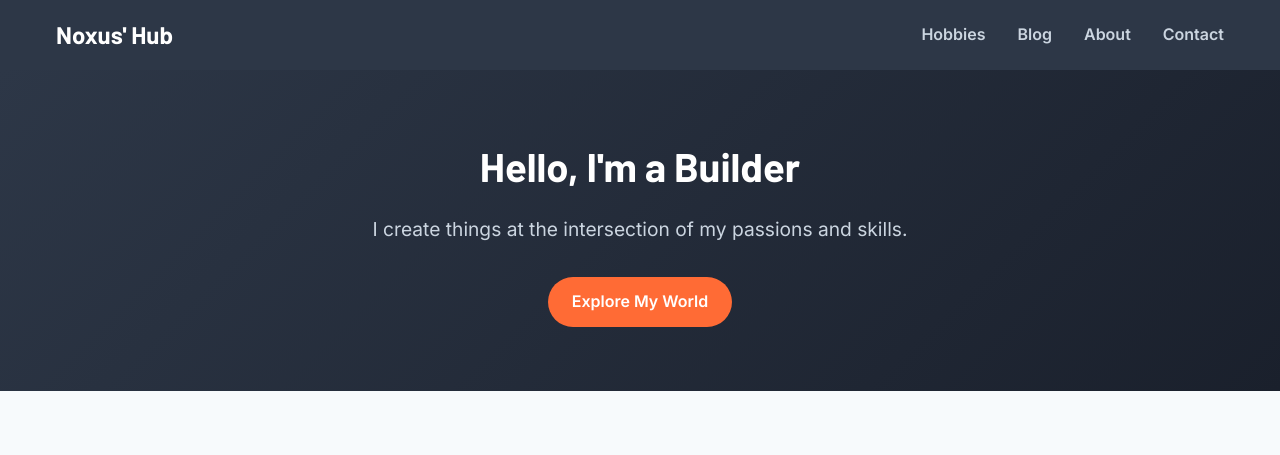
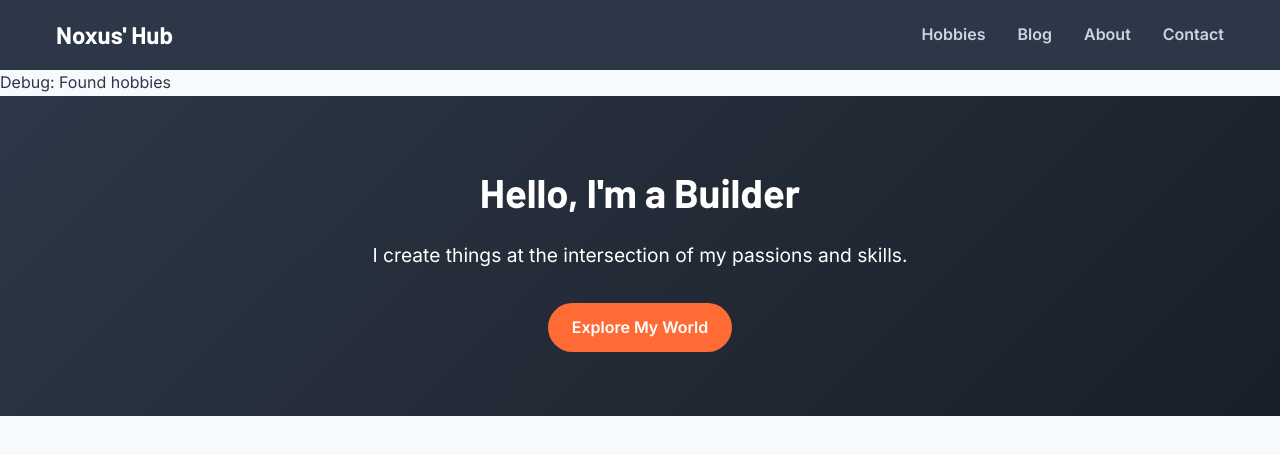
Before and after one commit to gmanthenoxus/gmanthenoxus.github.io, a Jekyll site: the page built from docs/index.html, in a window 1280 px wide and 900 px high. Shown: the top 455 px of the window. Built offline with Jekyll 4.4.1, drawn with Linux system fonts in a browser that asks for light colours.

Commit message:
testing hobbies display

```diff
--- a/docs/assets/css/main.scss
+++ b/docs/assets/css/main.scss
@@ -1,6 +1,5 @@
 ---
 ---
-
 
 @import url('https://fonts.googleapis.com/css2?family=Barlow:wght@600;700&family=Inter:wght@400;600&display=swap');
 
@@ -246,154 +245,3 @@
         margin: 0 auto 2rem;
     }
 }
-
-// Add this at the bottom of your main.scss file
-.story-chapters {
-    display: flex;
-    overflow-x: scroll;
-    scroll-snap-type: x mandatory;
-    height: 100vh;
-    scrollbar-width: none; // Firefox
-
-    &::-webkit-scrollbar {
-        display: none; // Chrome/Safari
-    }
-
-    @media (max-width: 768px) {
-        height: 80vh;
-    }
-}
-
-.chapter {
-    flex: 0 0 100vw;
-    scroll-snap-align: start;
-    display: flex;
-    align-items: center;
-    justify-content: center;
-    position: relative;
-    padding: 1rem;
-
-    @media (min-width: 768px) {
-        padding: 2rem;
-    }
-}
-
-.chapter-content {
-    text-align: center;
-    background: rgba(255, 255, 255, 0.95);
-    padding: 2rem;
-    border-radius: 16px;
-    max-width: 500px;
-    backdrop-filter: blur(10px);
-    box-shadow: 0 10px 25px rgba(0, 0, 0, 0.1);
-
-    @media (min-width: 768px) {
-        padding: 3rem;
-    }
-}
-
-.chapter-emoji {
-    font-size: 4rem;
-    display: block;
-    margin-bottom: 1rem;
-}
-
-.chapter-title {
-    font-size: 2rem;
-    margin-bottom: 1rem;
-    color: #2D3747;
-}
-
-.chapter-description {
-    font-size: 1.1rem;
-    margin-bottom: 2rem;
-    color: #2D3747;
-}
-
-.chapter-cta {
-    display: inline-block;
-    background: #FF6B35;
-    color: white;
-    padding: 0.75rem 1.5rem;
-    border-radius: 30px;
-    text-decoration: none;
-    font-weight: 600;
-    transition: transform 0.2s;
-
-    &:hover {
-        transform: translateY(-2px);
-        color: white;
-    }
-}
-
-.hero {
-    text-align: center;
-    padding: 4rem 1rem;
-    background: linear-gradient(135deg, #2D3747 0%, #1A202C 100%);
-    color: white;
-
-    h1 {
-        color: white;
-        font-size: 2.5rem;
-        margin-bottom: 1rem;
-    }
-
-    p {
-        font-size: 1.2rem;
-        color: #CBD5E0;
-        max-width: 600px;
-        margin: 0 auto 2rem;
-    }
-}
-
-.cta-section {
-    text-align: center;
-    padding: 4rem 1rem;
-    background: #2D3747;
-    color: white;
-
-    h2 {
-        color: white;
-        margin-bottom: 1rem;
-    }
-
-    p {
-        color: #CBD5E0;
-        max-width: 600px;
-        margin: 0 auto 2rem;
-    }
-}
-
-.btn {
-    display: inline-block;
-    padding: 0.75rem 1.5rem;
-    border-radius: 30px;
-    text-decoration: none;
-    font-weight: 600;
-    text-align: center;
-    transition: all 0.2s;
-    border: none;
-    cursor: pointer;
-}
-
-.btn-primary {
-    background: #FF6B35;
-    color: white;
-
-    &:hover {
-        background: #E55A2B;
-        transform: translateY(-2px);
-        color: white;
-    }
-}
-
-.btn-outline {
-    background: transparent;
-    color: #FF6B35;
-    border: 2px solid #FF6B35;
-
-    &:hover {
-        background: #FF6B35;
-        color: white;
-    }
-}
--- a/docs/index.html
+++ b/docs/index.html
@@ -2,6 +2,8 @@
 layout: default
 title: Welcome
 ---
+<!-- Add this at the top of index.html to test -->
+<p>Debug: Found {{ site.data.hobbies.size }} hobbies</p>
 
 <section class="hero">
     <div class="container">
```
